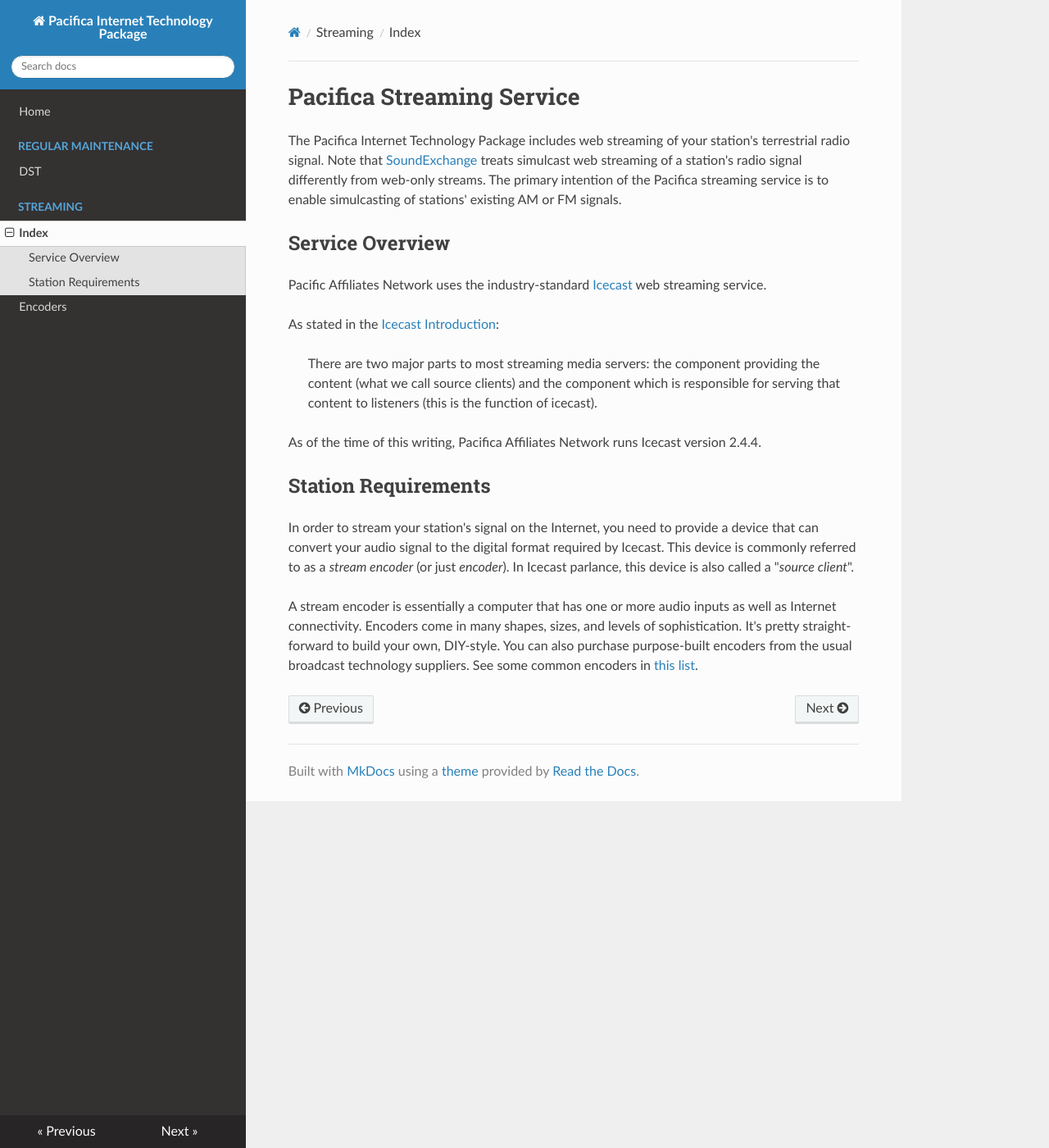
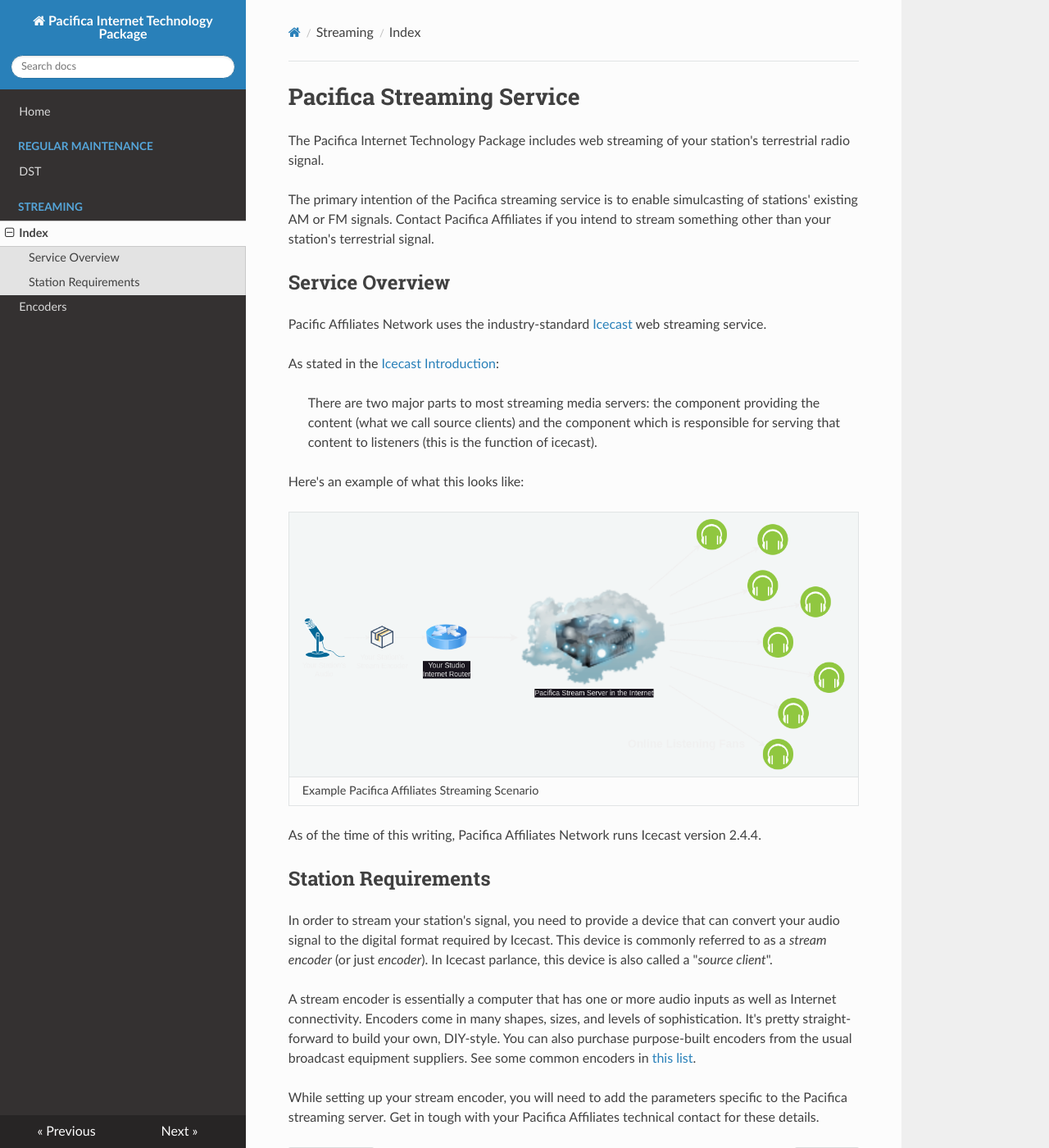
Before and after one commit to opensourceradio/ram, an MkDocs documentation site: the page built from docs/streaming/index.md, in a window 1280 px wide and 1400 px high. Shown: the whole window at 82% size. Built offline with MkDocs 1.6.1, drawn with Linux system fonts in a browser that asks for light colours; nearby versions of some CDN libraries.

Commit message:
Add text and an image.

```diff
--- a/docs/streaming/index.md
+++ b/docs/streaming/index.md
@@ -12,11 +12,11 @@
 # Pacifica Streaming Service #
 
 The Pacifica Internet Technology Package includes web streaming of your
-station's terrestrial radio signal. Note that
-[SoundExchange](https://soundexchange.com/) treats simulcast web streaming of a
-station's radio signal differently from web-only streams. The primary intention
-of the Pacifica streaming service is to enable simulcasting of stations'
-existing AM or FM signals.
+station's terrestrial radio signal.
+
+The primary intention of the Pacifica streaming service is to enable
+simulcasting of stations' existing AM or FM signals. Contact Pacifica Affiliates
+if you intend to stream something other than your station's terrestrial signal.
 
 <!--toc-->
 
@@ -33,18 +33,33 @@
 > is responsible for serving that content to listeners (this is the function
 > of icecast).
 
+Here's an example of what this looks like:
+
+<table>
+ <tr>
+  <td width="100%"><img src="../../images/icecast-streaming.png" /></td>
+ </tr>
+ <tr>
+  <td>Example Pacifica Affiliates Streaming Scenario</td>
+ </tr>
+</table>
+
 As of the time of this writing, Pacifica Affiliates Network runs Icecast version
 2.4.4.
 
 ## Station Requirements ##
 
-In order to stream your station's signal on the Internet, you need to provide a
-device that can convert your audio signal to the digital format required by
-Icecast. This device is commonly referred to as a _stream encoder_ (or just
-_encoder_). In Icecast parlance, this device is also called a "_source client_".
+In order to stream your station's signal, you need to provide a device that can
+convert your audio signal to the digital format required by Icecast. This device
+is commonly referred to as a _stream encoder_ (or just _encoder_). In Icecast
+parlance, this device is also called a "_source client_".
 
 A stream encoder is essentially a computer that has one or more audio inputs as
 well as Internet connectivity. Encoders come in many shapes, sizes, and levels
 of sophistication. It's pretty straight-forward to build your own, DIY-style.
-You can also purchase purpose-built encoders from the usual broadcast technology
+You can also purchase purpose-built encoders from the usual broadcast equipment
 suppliers. See some common encoders in [this list](encoders.md).
+
+While setting up your stream encoder, you will need to add the parameters
+specific to the Pacifica streaming server. Get in tough with your Pacifica
+Affiliates technical contact for these details.
```
Also changed, not shown: docs/images/icecast-streaming.png (added), 2 other files.
